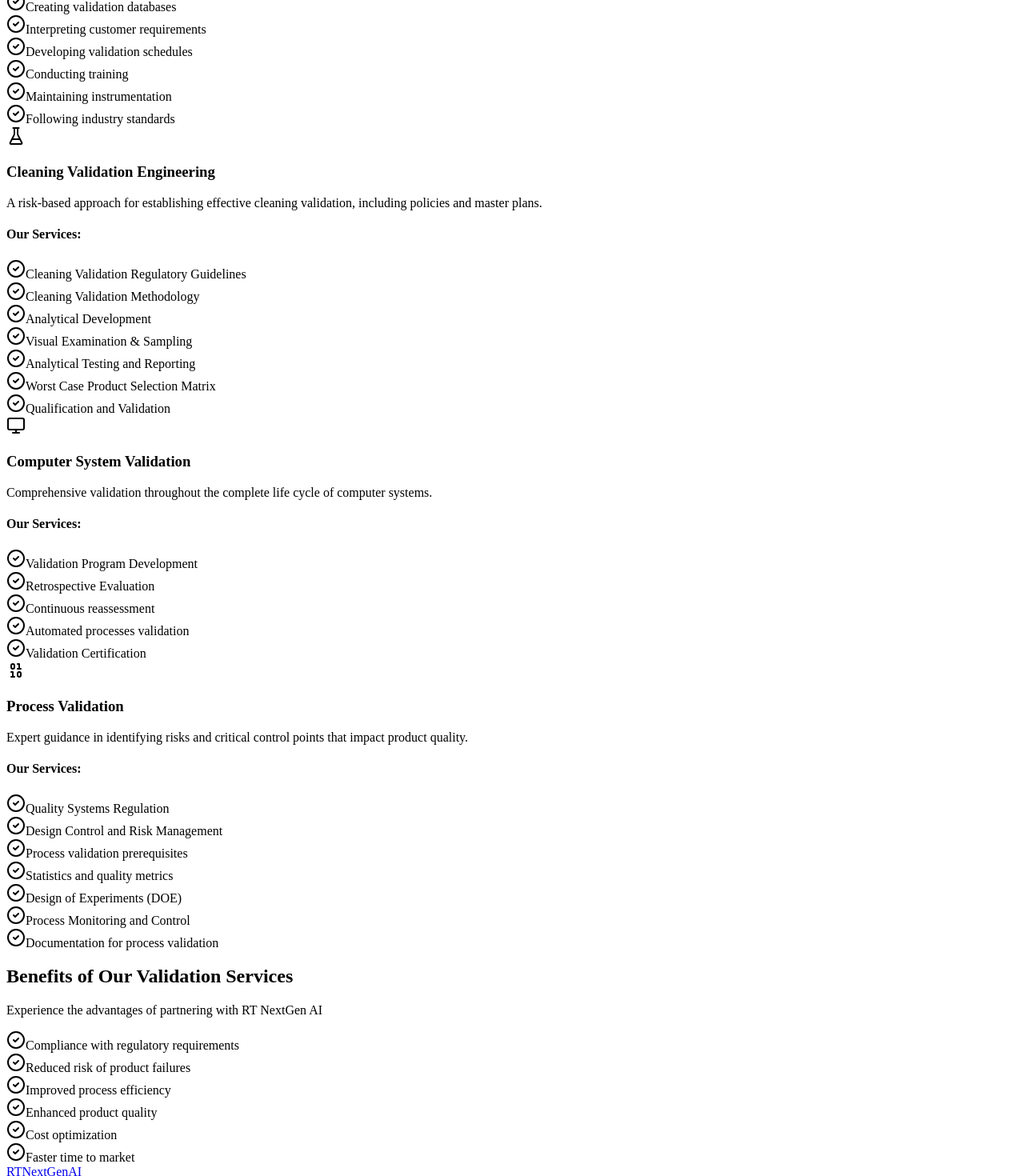
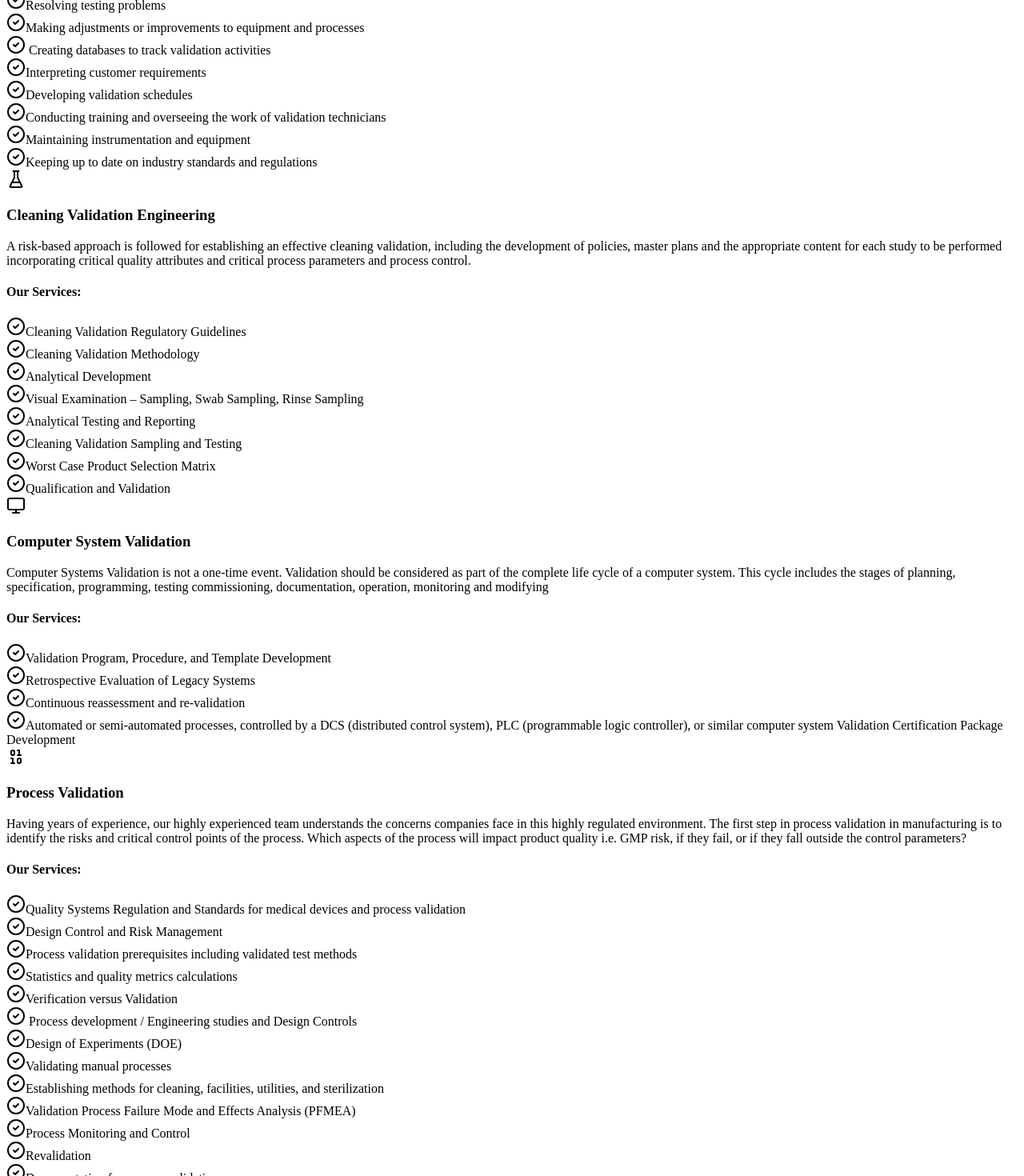
Before and after one commit to Pothugunt1a/NextGenWebsite, a React (Vite) app in the folder client/: page /validation in a window 1280 px wide. Shown: the part 1840-3310 px from the top of the page at 80% size. Built offline with nearby package versions, Linux system fonts and the light colour scheme.

Commit message:
Checkpoint before assistant change: Improve service descriptions and provide more details on validation types
Refactor validation service descriptions in Validation.tsx to provide more comprehensive information.

Replit-Commit-Author: Assistant

```diff
--- a/client/src/pages/Validation.tsx
+++ b/client/src/pages/Validation.tsx
@@ -8,32 +8,34 @@ const validationServices = [
   {
     icon: <Cog className="h-12 w-12 text-primary" />,
     title: "Equipment Validation Engineering",
-    description: "RT NextGen AI Consulting Validation Engineers manages, inspects, calibrates, tests and modifies instrumentation and equipment.",
+    description: "RT NextGen AI Consulting Validation Engineers manages, inspects, calibrates, tests and modifies the instrumentation, equipment, mechanics and procedures used to manufacture various products. They ensure all systems are running correctly and efficiently to produce high-quality products. They also investigate the causes of equipment failures and anomalies and decide if the equipment needs to be repaired or replaced. RT NextGen AI Consulting in-house staff of highly skilled professionals consults with you to determine your optimal strategy and immediate solutions. Our team also helps you with any resources for on-site tasks.",
     tasks: [
       "Monitoring and testing equipment",
       "Analyzing and documenting test results",
       "Preparing compliance reports",
       "Directing validation activities",
       "Resolving testing problems",
-      "Making adjustments or improvements",
-      "Creating validation databases",
+      "Making adjustments or improvements to equipment and processes",
+      " Creating databases to track validation activities",
       "Interpreting customer requirements",
       "Developing validation schedules",
-      "Conducting training",
-      "Maintaining instrumentation",
-      "Following industry standards"
+      "Conducting training and overseeing the work of validation technicians",
+      "Maintaining instrumentation and equipment",
+      "Keeping up to date on industry standards and regulations"
+
     ]
   },
   {
     icon: <FlaskConical className="h-12 w-12 text-primary" />,
     title: "Cleaning Validation Engineering",
-    description: "A risk-based approach for establishing effective cleaning validation, including policies and master plans.",
+    description: "A risk-based approach is followed for establishing an effective cleaning validation, including the development of policies, master plans and the appropriate content for each study to be performed incorporating critical quality attributes and critical process parameters and process control.",
     services: [
       "Cleaning Validation Regulatory Guidelines",
       "Cleaning Validation Methodology",
       "Analytical Development",
-      "Visual Examination & Sampling",
+      "Visual Examination – Sampling, Swab Sampling, Rinse Sampling",
       "Analytical Testing and Reporting",
+      "Cleaning Validation Sampling and Testing",
       "Worst Case Product Selection Matrix",
       "Qualification and Validation"
     ]
@@ -41,26 +43,32 @@ const validationServices = [
   {
     icon: <Monitor className="h-12 w-12 text-primary" />,
     title: "Computer System Validation",
-    description: "Comprehensive validation throughout the complete life cycle of computer systems.",
+    description: "Computer Systems Validation is not a one-time event. Validation should be considered as part of the complete life cycle of a computer system. This cycle includes the stages of planning, specification, programming, testing commissioning, documentation, operation, monitoring and modifying",
     services: [
-      "Validation Program Development",
-      "Retrospective Evaluation",
-      "Continuous reassessment",
-      "Automated processes validation",
-      "Validation Certification"
+      "Validation Program, Procedure, and Template Development",
+      "Retrospective Evaluation of Legacy Systems",
+      "Continuous reassessment and re-validation",
+    "Automated or semi-automated processes, controlled by a DCS (distributed control system), PLC (programmable logic controller), or similar computer system Validation Certification Package Development"
+
     ]
   },
   {
     icon: <Binary className="h-12 w-12 text-primary" />,
     title: "Process Validation",
-    description: "Expert guidance in identifying risks and critical control points that impact product quality.",
+    description: "Having years of experience, our highly experienced team understands the concerns companies face in this highly regulated environment. The first step in process validation in manufacturing is to identify the risks and critical control points of the process. Which aspects of the process will impact product quality i.e. GMP risk, if they fail, or if they fall outside the control parameters?",
     services: [
-      "Quality Systems Regulation",
+      "Quality Systems Regulation and Standards for medical devices and process validation",
       "Design Control and Risk Management",
-      "Process validation prerequisites",
-      "Statistics and quality metrics",
+      "Process validation prerequisites including validated test methods",
+      "Statistics and quality metrics calculations",
+      "Verification versus Validation",
+      " Process development / Engineering studies and Design Controls",
       "Design of Experiments (DOE)",
+      "Validating manual processes",
+      "Establishing methods for cleaning, facilities, utilities, and sterilization",
+      "Validation Process Failure Mode and Effects Analysis (PFMEA)",
       "Process Monitoring and Control",
+      "Revalidation",
       "Documentation for process validation"
     ]
   }
@@ -104,7 +112,7 @@ export default function Validation() {
                 Ensuring quality, compliance, and efficiency in regulated environments
               </p>
               <Button size="lg" variant="secondary">
-                Contact Us Today
+                Contact Us
               </Button>
             </motion.div>
           </div>
```
